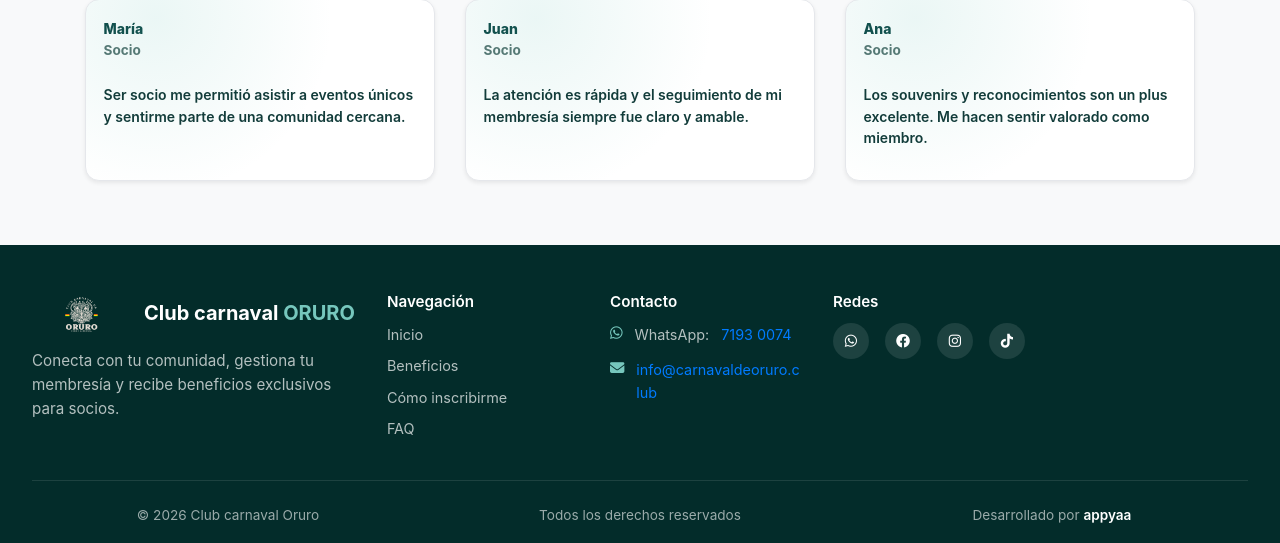
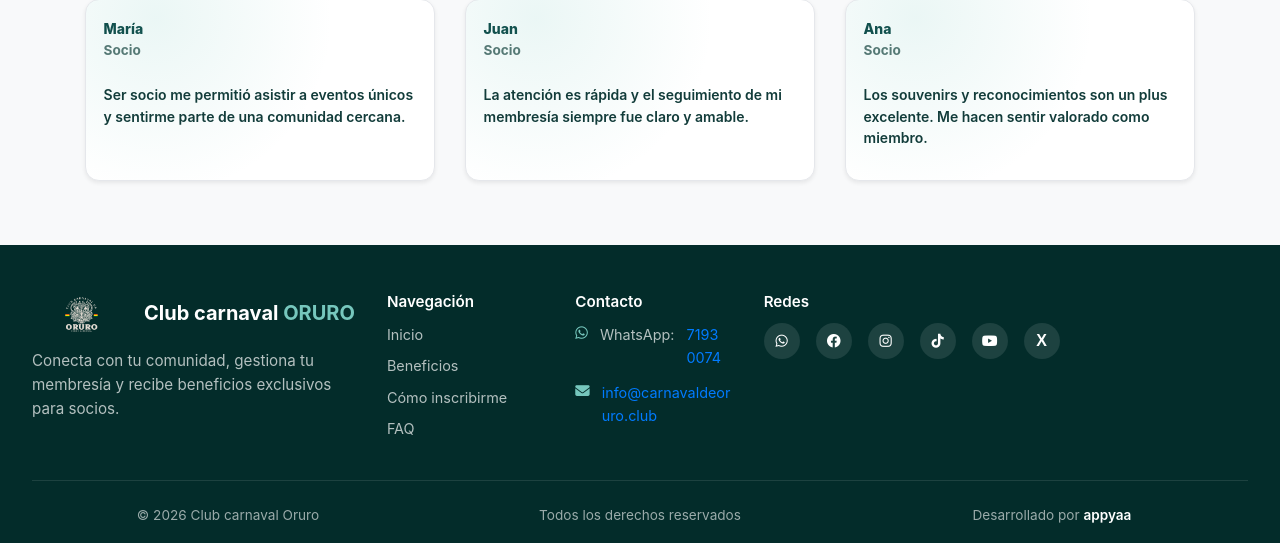
Before and after one commit to clubcarnavaloruro-ai/ClubCarnavalOruro, a Django app: page / in a window 1280 px wide. Shown: the part 2306-2849 px from the top of the page. Run offline with Django 4.2, Linux system fonts and the light colour scheme; some libraries are stand-ins or nearby versions.

Commit message:
Agregando mas redes sociales

```diff
--- a/static/css/componentes/footer-inicio.css
+++ b/static/css/componentes/footer-inicio.css
@@ -136,6 +136,13 @@
     background: #05413f;
 }
 
+.social-x {
+    font-family: Arial, sans-serif;
+    font-size: 1rem;
+    font-weight: 700;
+    line-height: 1;
+}
+
 /* Footer Bottom */
 .footer-bottom {
     border-top: 1px solid rgba(255, 255, 255, 0.1);
--- a/templates/componentes/footer-inicio.html
+++ b/templates/componentes/footer-inicio.html
@@ -40,6 +40,8 @@
                         <a href="https://www.facebook.com/carnavaldeoruroclub" class="social-link" target="_blank" rel="noopener noreferrer" aria-label="Facebook"><i class="fab fa-facebook"></i></a>
                         <a href="https://www.instagram.com/carnavaldeoruroclub/" class="social-link" target="_blank" rel="noopener noreferrer" aria-label="Instagram"><i class="fab fa-instagram"></i></a>
                         <a href="https://www.tiktok.com/@carnavaldeoruroclub" class="social-link" target="_blank" rel="noopener noreferrer" aria-label="TikTok"><i class="fab fa-tiktok"></i></a>
+                        <a href="https://youtube.com/@carnavaldeoruroclub" class="social-link" target="_blank" rel="noopener noreferrer" aria-label="YouTube"><i class="fab fa-youtube"></i></a>
+                        <a href="https://x.com/carnavalorurobo" class="social-link" target="_blank" rel="noopener noreferrer" aria-label="X"><span class="social-x" aria-hidden="true">X</span></a>
                     </div>
                 </section>
             </div>
--- a/templates/core/inicio.html
+++ b/templates/core/inicio.html
@@ -31,7 +31,9 @@
     "sameAs": [
         "https://www.facebook.com/carnavaldeoruroclub",
         "https://www.instagram.com/carnavaldeoruroclub/",
-        "https://www.tiktok.com/@carnavaldeoruroclub"
+        "https://www.tiktok.com/@carnavaldeoruroclub",
+        "https://youtube.com/@carnavaldeoruroclub",
+        "https://x.com/carnavalorurobo"
     ]
 }
 </script>
```
